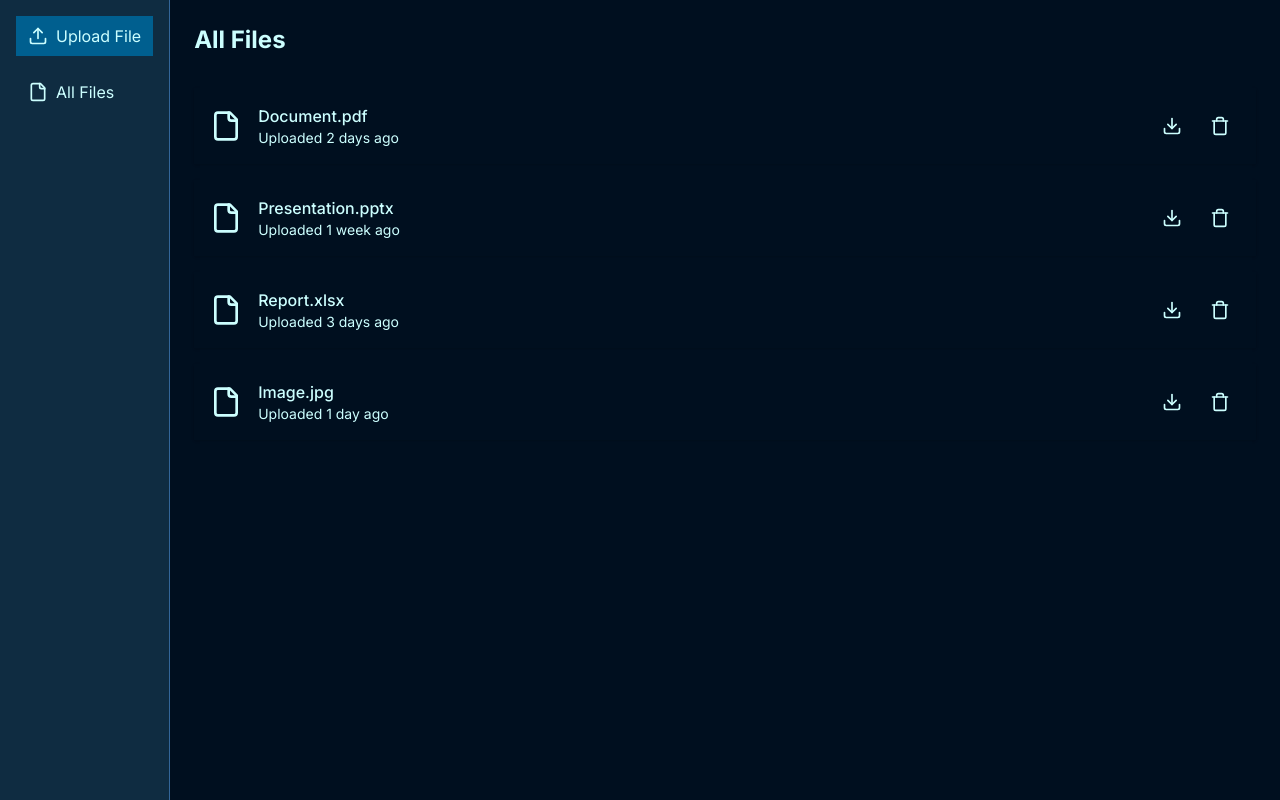
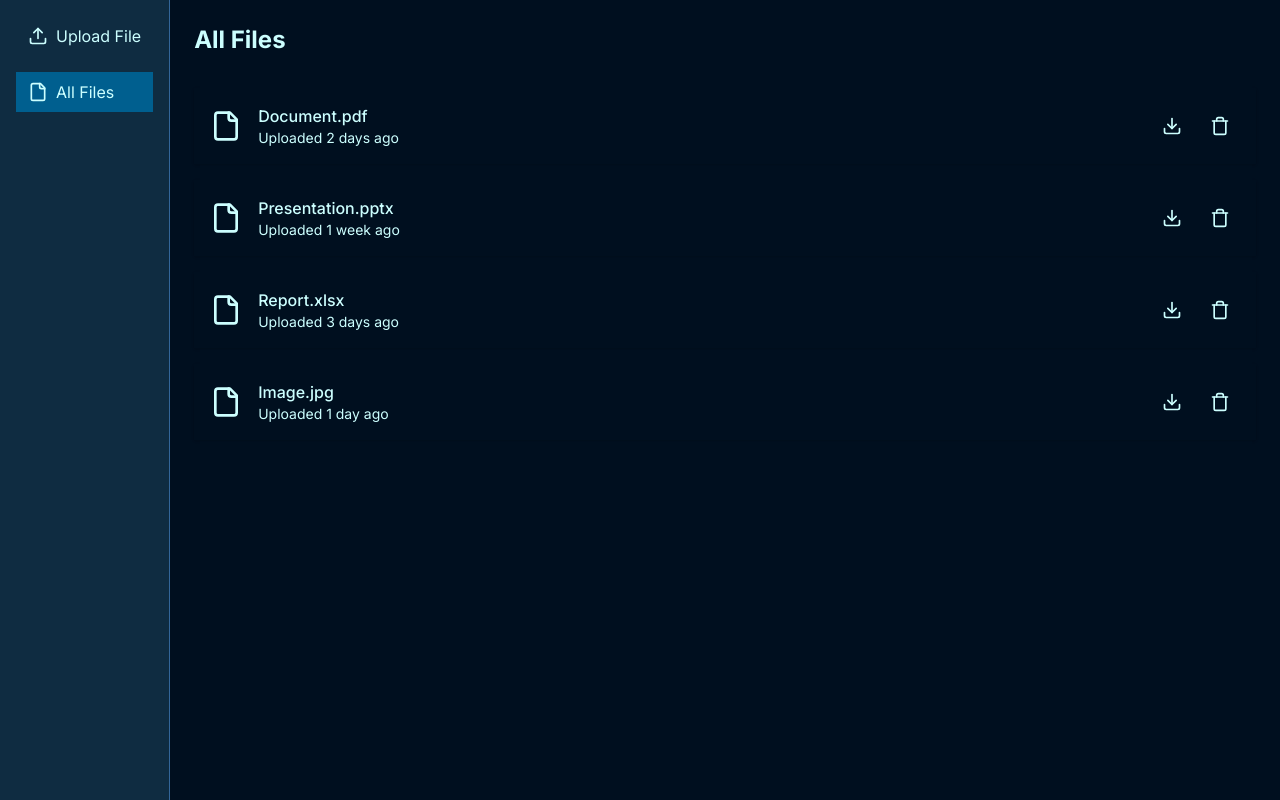
Before and after one commit to migration-csv/front, a Next.js app: page /all-files in a window 1280 px wide. Built offline with nearby package versions, Linux system fonts and the light colour scheme.

Commit message:
feat: add effect to select option on navbar

```diff
--- a/src/app/page.tsx
+++ b/src/app/page.tsx
@@ -1,12 +1,19 @@
-/**
- * v0 by Vercel.
- * @see https://v0.dev/t/cISHmRqLyNe
- * Documentation: https://v0.dev/docs#integrating-generated-code-into-your-nextjs-app
- */
+"use client";
 
 import { Navbar } from "@/components/navbar";
+import { useCallback } from "react";
 
 export default function Component() {
+  const handleFileUpload = useCallback(
+    (event: React.ChangeEvent<HTMLInputElement>) => {
+      const file = event.target.files?.[0];
+      const response = fetch("localhost:3000/api/upload", {
+        method: "POST",
+        body: JSON.stringify({ file }),
+      });
+    },
+    []
+  );
   return (
     <div className="flex min-h-screen w-full">
       <Navbar />
@@ -37,7 +44,12 @@ export default function Component() {
               <span className="font-medium text-muted-foreground">
                 Click to upload a file
               </span>
-              <input id="file-input" type="file" className="sr-only" />
+              <input
+                id="file-input"
+                type="file"
+                className="sr-only"
+                onChange={handleFileUpload}
+              />
             </label>
           </div>
           <button
--- a/src/components/navbar.tsx
+++ b/src/components/navbar.tsx
@@ -1,18 +1,33 @@
+"use client";
+
+import { cn } from "@/lib/utils";
 import Link from "next/link";
+import { usePathname } from "next/navigation";
+import { useEffect, useState } from "react";
 
 export function Navbar() {
+
+  const pathName = usePathname();
   return (
     <div className="flex flex-col gap-4 border-r bg-muted/40 p-4">
       <Link
         href="/"
-        className="flex items-center gap-2 rounded-md bg-primary px-3 py-2 text-primary-foreground"
+        className={cn([
+          "flex items-center gap-2 rounded-md px-3 py-2 text-muted-foreground hover:bg-muted/50",
+          pathName === "/" && "bg-primary text-primary-foreground",
+        ])}
+        id="home"
       >
         <UploadIcon className="h-5 w-5" />
         Upload File
       </Link>
       <Link
         href="/all-files"
-        className="flex items-center gap-2 rounded-md px-3 py-2 text-muted-foreground hover:bg-muted/50"
+        className={cn([
+          "flex items-center gap-2 rounded-md px-3 py-2 text-muted-foreground hover:bg-muted/50",
+          pathName === "/all-files" && "bg-primary text-primary-foreground",
+        ])}
+        id="all-files"
       >
         <FileIcon className="h-5 w-5" />
         All Files
```
